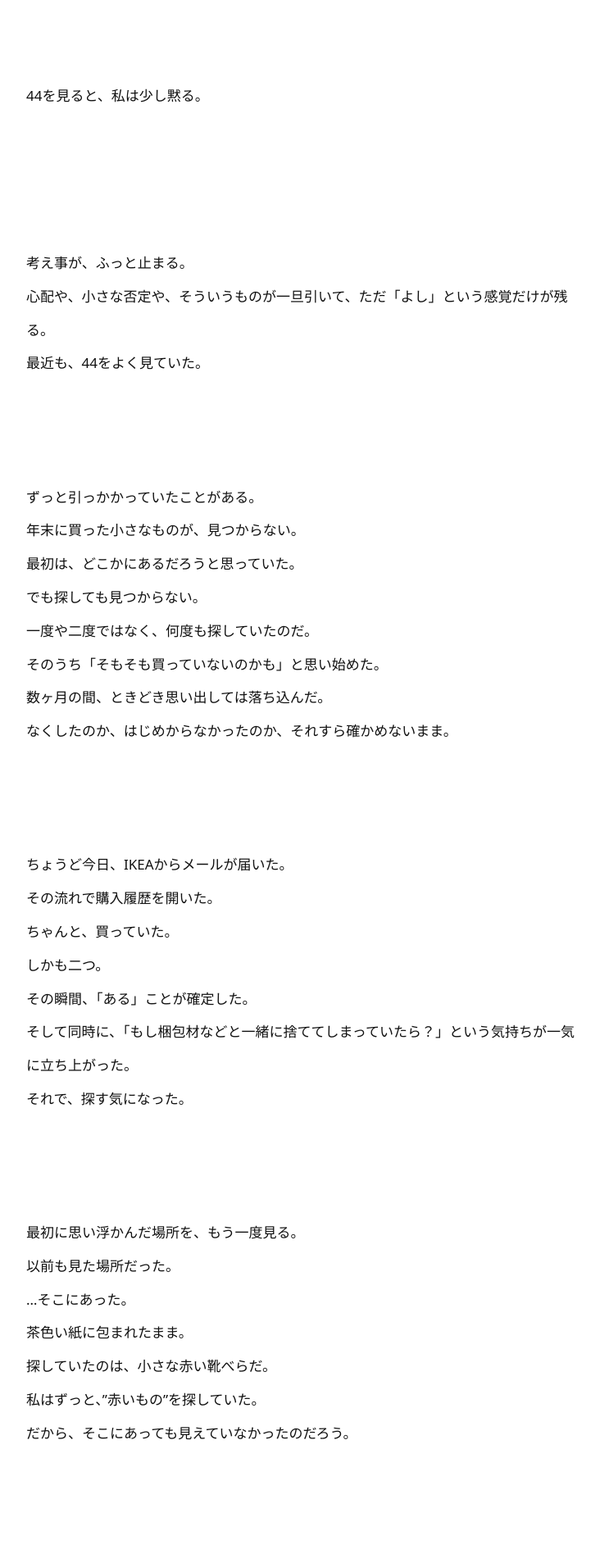
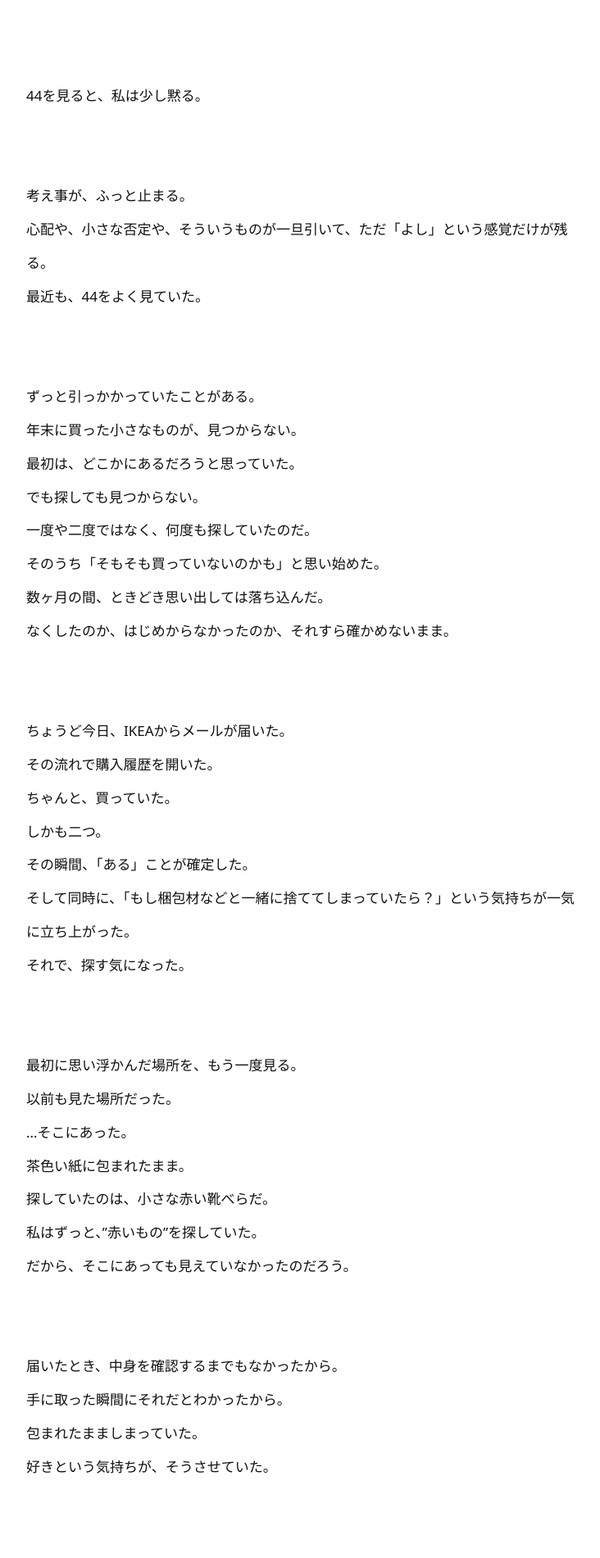
Before and after one commit to ohlucinda/ohlucinda-mobile, a Jekyll site: the page built from _posts/2026-05-01-赤いもの.md, in a window 1280 px wide. Shown: the top 1901 px of the page at 82% size, without its empty margins (268-1000 px from the left). Built offline with Jekyll 4.4.1, drawn with Linux system fonts in a browser that asks for light colours.

Commit message:
Update 2026-05-01-赤いもの.md

```diff
--- a/_posts/2026-05-01-赤いもの.md
+++ b/_posts/2026-05-01-赤いもの.md
@@ -5,11 +5,11 @@ permalink: /akai-mono/
 ---
 
 44を見ると、私は少し黙る。
-<br><br><br>
+<br><br>
 考え事が、ふっと止まる。
 心配や、小さな否定や、そういうものが一旦引いて、ただ「よし」という感覚だけが残る。
 最近も、44をよく見ていた。
-<br><br><br>
+<br><br>
 ずっと引っかかっていたことがある。
 年末に買った小さなものが、見つからない。
 最初は、どこかにあるだろうと思っていた。
@@ -18,7 +18,7 @@ permalink: /akai-mono/
 そのうち「そもそも買っていないのかも」と思い始めた。
 数ヶ月の間、ときどき思い出しては落ち込んだ。
 なくしたのか、はじめからなかったのか、それすら確かめないまま。
-<br><br><br>
+<br><br>
 ちょうど今日、IKEAからメールが届いた。
 その流れで購入履歴を開いた。
 ちゃんと、買っていた。
@@ -26,7 +26,7 @@ permalink: /akai-mono/
 その瞬間、「ある」ことが確定した。
 そして同時に、「もし梱包材などと一緒に捨ててしまっていたら？」という気持ちが一気に立ち上がった。
 それで、探す気になった。
-<br><br><br>
+<br><br>
 最初に思い浮かんだ場所を、もう一度見る。
 以前も見た場所だった。
 …そこにあった。
@@ -34,12 +34,12 @@ permalink: /akai-mono/
 探していたのは、小さな赤い靴べらだ。
 私はずっと、"赤いもの"を探していた。
 だから、そこにあっても見えていなかったのだろう。
-<br><br><br>
+<br><br>
 届いたとき、中身を確認するまでもなかったから。
 手に取った瞬間にそれだとわかったから。
 包まれたまましまっていた。
 好きという気持ちが、そうさせていた。
-<br><br><br>
+<br><br>
 この靴べら、もうだいぶ前から玄関に一つ置いてある。
 予備として買うくらい気に入っている。
 なくしたら困るから。
@@ -51,9 +51,9 @@ permalink: /akai-mono/
 持っていったものは、使われないまま鞄に戻った。
 それでも、持っているというだけで嬉しかった。
 私は赤い物が好きだから。
-<br><br><br>
+<br><br>
 44を見ると、「よし」となる。
-<br><br><br>
+<br><br>
 今日も、特別なことは何もしていない。
 ただ、どこかで流れができて、動いただけだった。
 見つけた時も大騒ぎしなかった。
```
